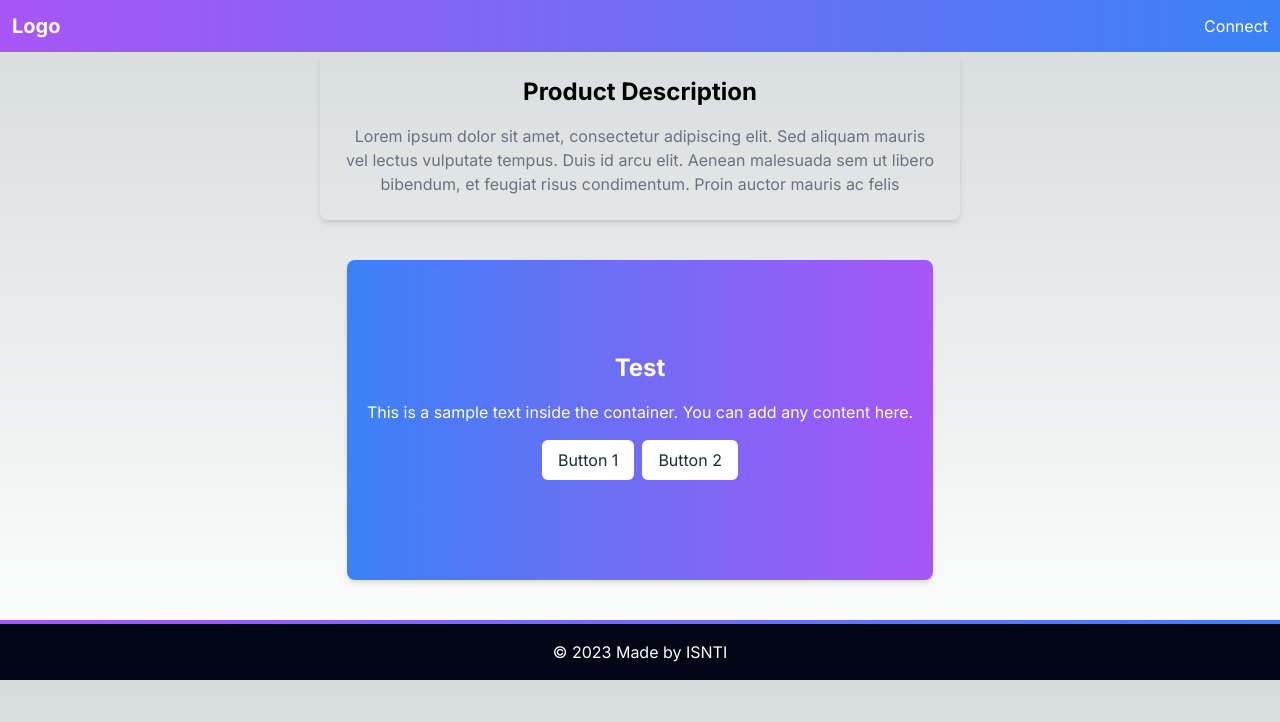
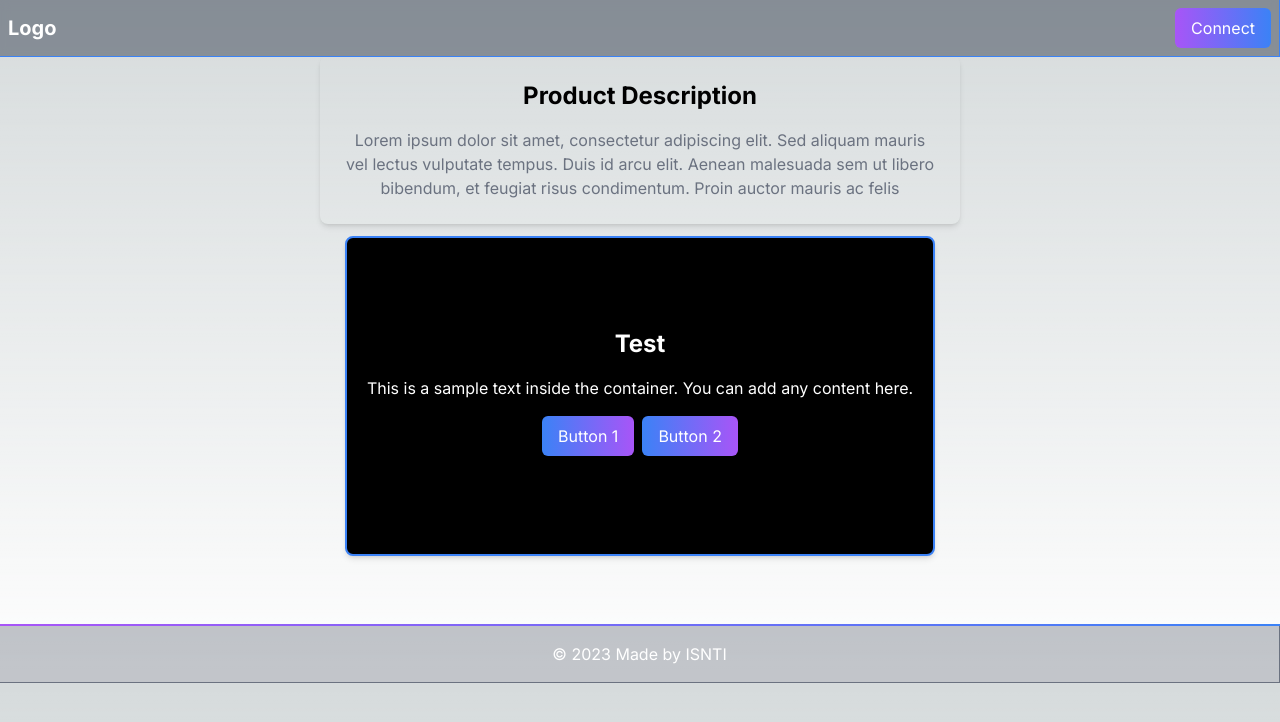
Before and after one commit to isha-73/Escrow-HackWeb3, a Next.js app: page / in a window 1280 px wide. Shown: the top 722 px of the page. Built offline with nearby package versions, Linux system fonts and the light colour scheme.

Commit message:
ui-update

```diff
--- a/src/app/page.js
+++ b/src/app/page.js
@@ -2,7 +2,7 @@ import Testimonials from "@/components/Testimonials";
 
 export default function Home() {
   return (
-    <main className="flex flex-col items-center justify-between">
+    <main className="flex flex-col items-center justify-between py-14">
       <div className="bg-dark shadow-md rounded-lg p-6  text-center  w-full sm:w-2/3 lg:w-1/2">
         <h2 className="text-2xl font-bold mb-4">Product Description</h2>
         <p className="text-gray-500">
@@ -13,7 +13,7 @@ export default function Home() {
         </p>
 
       </div>
-      <div className="p-10">
+      <div className="p-3">
         <Testimonials />
       </div>
     </main>
--- a/src/components/Footer.js
+++ b/src/components/Footer.js
@@ -3,8 +3,8 @@ export default function Footer() {
 
     return (
         <>
-            <div className=" inset-x-0 bottom-0 h-1 bg-gradient-to-r from-purple-500 to-blue-500"></div>
-            <footer className="bg-slate-950 text-white text-center py-4">
+            <div className=" inset-x-0 bottom-0 h-0.5 bg-gradient-to-r from-purple-500 to-blue-500"></div>
+            <footer className=" text-white text-center py-4  bg-gray-700 bg-opacity-30 border border-gray-500 border-t-0 border-l-0">
 
                 <div className="container mx-auto relative">
                     <p>&copy; {new Date().getFullYear()} Made by ISNTI</p>
--- a/src/components/NavBar.js
+++ b/src/components/NavBar.js
@@ -1,25 +1,21 @@
 import Link from 'next/link';
-
-
 const Navbar = () => {
-
-
     return (
-        <nav className="bg-gradient-to-r from-purple-500 to-blue-500 z-10 flex sm:flex flex-wrap">
-            <div className="container mx-auto flex items-center justify-between p-3">
+        <nav className="fixed top-0 left-0 w-full flex sm:flex-wrap justify-center backdrop-blur-sm bg-gray-700 bg-opacity-50 border border-blue-500 border-t-0 border-l-0  shadow-neon-blue">
+            <div className="container flex items-center justify-between p-2 ">
                 <div>
                     {/* <Image src="/logo.png" width={100} height={100} alt="logo" /> */}
-                    <Link href="/" className="text-white text-xl font-bold neon-text">Logo
+                    <Link href="/" className="text-white text-xl font-bold neon-text">
+                        Logo
                     </Link>
                 </div>
                 <div className="space-x-4">
-                    <button href="/about" className="text-white hover:text-gray-300 neon-text">
+                    <button href="/about" className="text-white hover:text-gray-300 bg-gradient-to-r from-purple-500 to-blue-500 bg-origin-border py-2 px-4 rounded-md neon-text">
                         Connect
                     </button>
                 </div>
             </div>
         </nav>
-
     );
 };
 
--- a/src/components/Testimonials.js
+++ b/src/components/Testimonials.js
@@ -2,16 +2,16 @@ export default function Testimonials() {
 
     return (
         <>
-            <div className="bg-gradient-to-r from-blue-500 to-purple-500 p-5 rounded-lg shadow-md flex flex-col items-center justify-center h-80 ">
+            <div className="bg-black border-blue-500 border-2 rounded-lg shadow-md flex flex-col items-center justify-center p-5 h-80">
                 <h2 className="text-2xl font-bold text-white mb-4">Test</h2>
                 <p className="text-white text-center">
                     This is a sample text inside the container. You can add any content here.
                 </p>
                 <div className="mt-4 flex flex-wrap justify-center">
-                    <button className="bg-white text-gray-800 py-2 px-4 rounded-md mr-2 mb-2">
+                    <button className="bg-gradient-to-r from-blue-500 to-purple-500 text-white py-2 px-4 rounded-md mr-2 mb-2">
                         Button 1
                     </button>
-                    <button className="bg-white text-gray-800 py-2 px-4 rounded-md mb-2">
+                    <button className="bg-gradient-to-r from-blue-500 to-purple-500 text-white py-2 px-4 rounded-md mb-2">
                         Button 2
                     </button>
                 </div>
```
